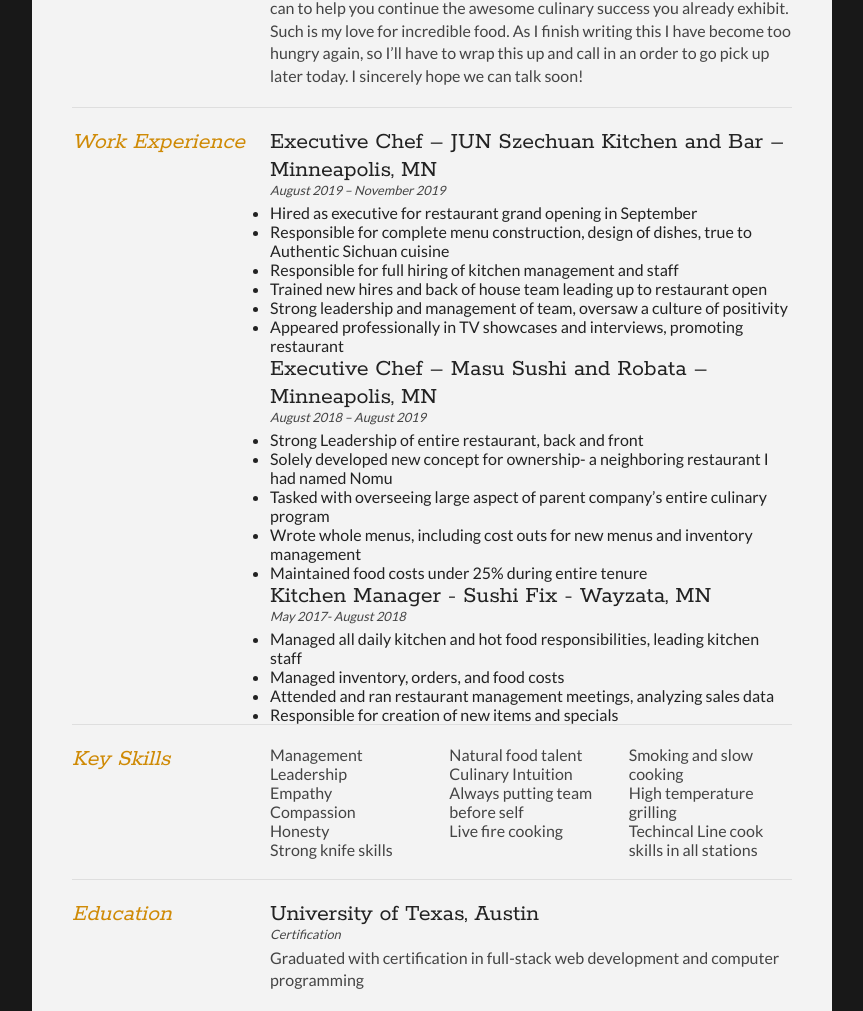
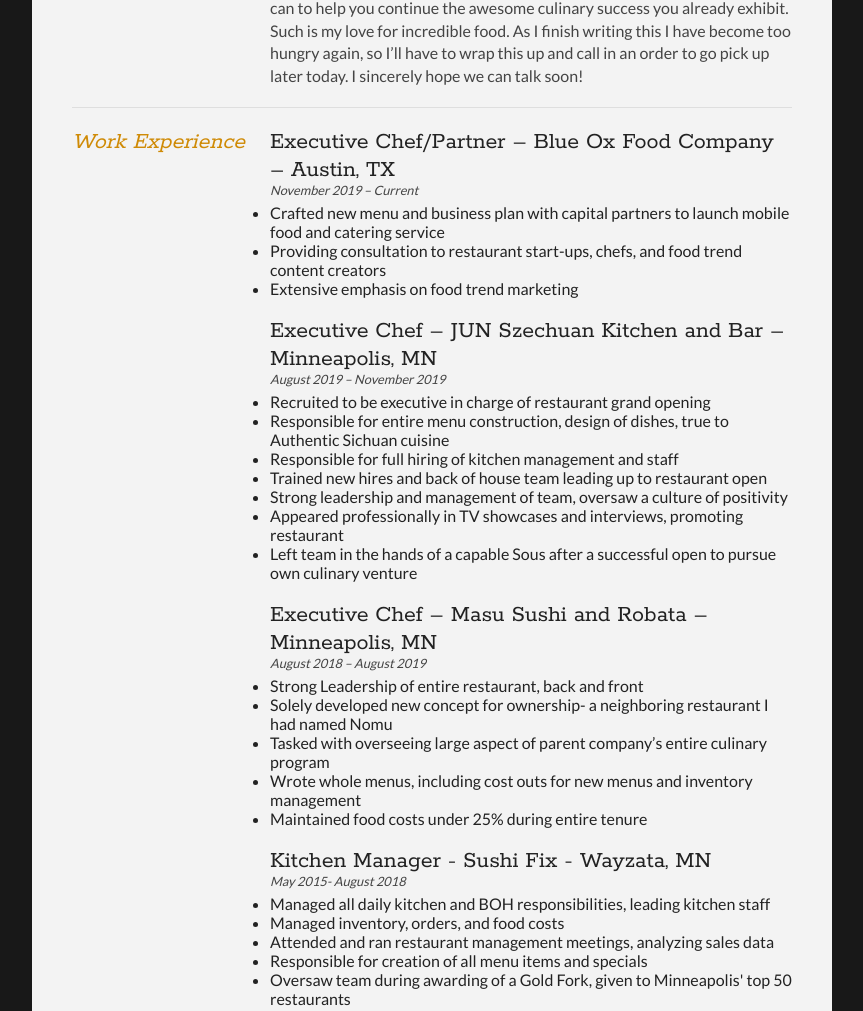
Before and after one commit to kyledahl201/Resume-The-Switch, a plain HTML site: page index.html in a window 1280 px wide. Shown: the part 1299-2310 px from the top of the page, without its empty margins (208-1071 px from the left). Drawn offline with Linux system fonts and the light colour scheme.

Commit message:
edit new

```diff
--- a/index.html
+++ b/index.html
@@ -4,7 +4,7 @@
 <title>Chef Kyle Dahl - The Switch Dripping Springs</title>
 
 <meta name="viewport" content="width=device-width"/>
-<meta name="description" content="The Curriculum Vitae of Joe Bloggs."/>
+<meta name="description" content="The resume of Chef Kyle Dahl"/>
 <meta charset="UTF-8">
 
 <link type="text/css" rel="stylesheet" href="style.css">
@@ -24,6 +24,7 @@
 		<div id="name">
 			<h1 class="quickFade delayTwo">Kyle Dahl</h1>
 			<h2 class="quickFade delayThree">Executive Chef</h2>
+			<h2 class="quickFade delayThree">& Software Engineer</h2>
 		</div>
 
 		<div id="contactDetails" class="quickFade delayFour">
@@ -62,17 +63,32 @@
 
 			<div class="sectionContent">
 				<article>
+					<h2>Executive Chef/Partner – Blue Ox Food Company – Austin, TX</h2>
+					<p class="subDetails">November 2019 – Current </p>
+					<ul>
+						<li>Crafted new menu and business plan with capital partners to launch mobile food and catering service</li>
+						<li>Providing consultation to restaurant start-ups, chefs, and food trend content creators</li>
+						<li>Extensive emphasis on food trend marketing</li>
+					</ul>
+				</article>
+
+				<br>
+
+				<article>
 					<h2>Executive Chef – JUN Szechuan Kitchen and Bar – Minneapolis, MN</h2>
 					<p class="subDetails">August 2019 – November 2019 </p>
 					<ul>
-						<li>Hired as executive for restaurant grand opening in September</li>
-						<li>Responsible for complete menu construction, design of dishes, true to Authentic Sichuan cuisine</li>
+						<li>Recruited to be executive in charge of restaurant grand opening</li>
+						<li>Responsible for entire menu construction, design of dishes, true to Authentic Sichuan cuisine</li>
 						<li>Responsible for full hiring of kitchen management and staff </li>
 						<li>Trained new hires and back of house team leading up to restaurant open</li>
 						<li>Strong leadership and management of team, oversaw a culture of positivity </li>
 						<li>Appeared professionally in TV showcases and interviews, promoting restaurant </li>
+						<li>Left team in the hands of a capable Sous after a successful open to pursue own culinary venture</li>
 					</ul>
 				</article>
+
+				<br>
 
 				<article>
 					<h2>Executive Chef – Masu Sushi and Robata – Minneapolis, MN</h2>
@@ -86,16 +102,20 @@
 					</ul>
 				</article>
 
+				<br>
+
 				<article>
 					<h2>Kitchen Manager - Sushi Fix - Wayzata, MN   </h2>
-					<p class="subDetails">May 2017- August 2018</p>
+					<p class="subDetails">May 2015- August 2018</p>
 					<ul>
-						<li>Managed all daily kitchen and hot food responsibilities, leading kitchen staff</li>
+						<li>Managed all daily kitchen and BOH responsibilities, leading kitchen staff</li>
 						<li>Managed inventory, orders, and food costs</li>
 						<li>Attended and ran restaurant management meetings, analyzing sales data</li>
-						<li>Responsible for creation of new items and specials</li>
+						<li>Responsible for creation of all menu items and specials</li>
+						<li>Oversaw team during awarding of a Gold Fork, given to Minneapolis' top 50 restaurants</li>
 					</ul>
 				</article>
+				<br>
 			</div>
 			<div class="clear"></div>
 		</section>
```
